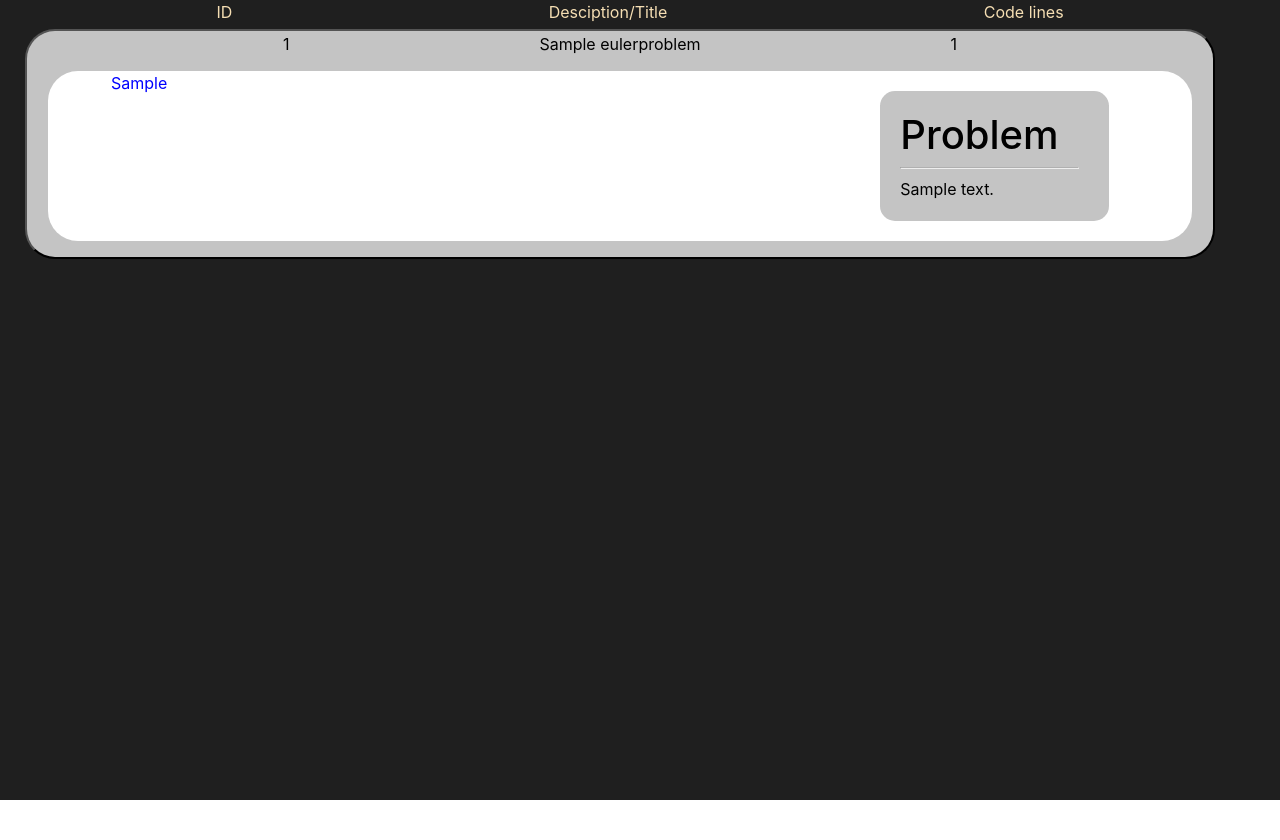
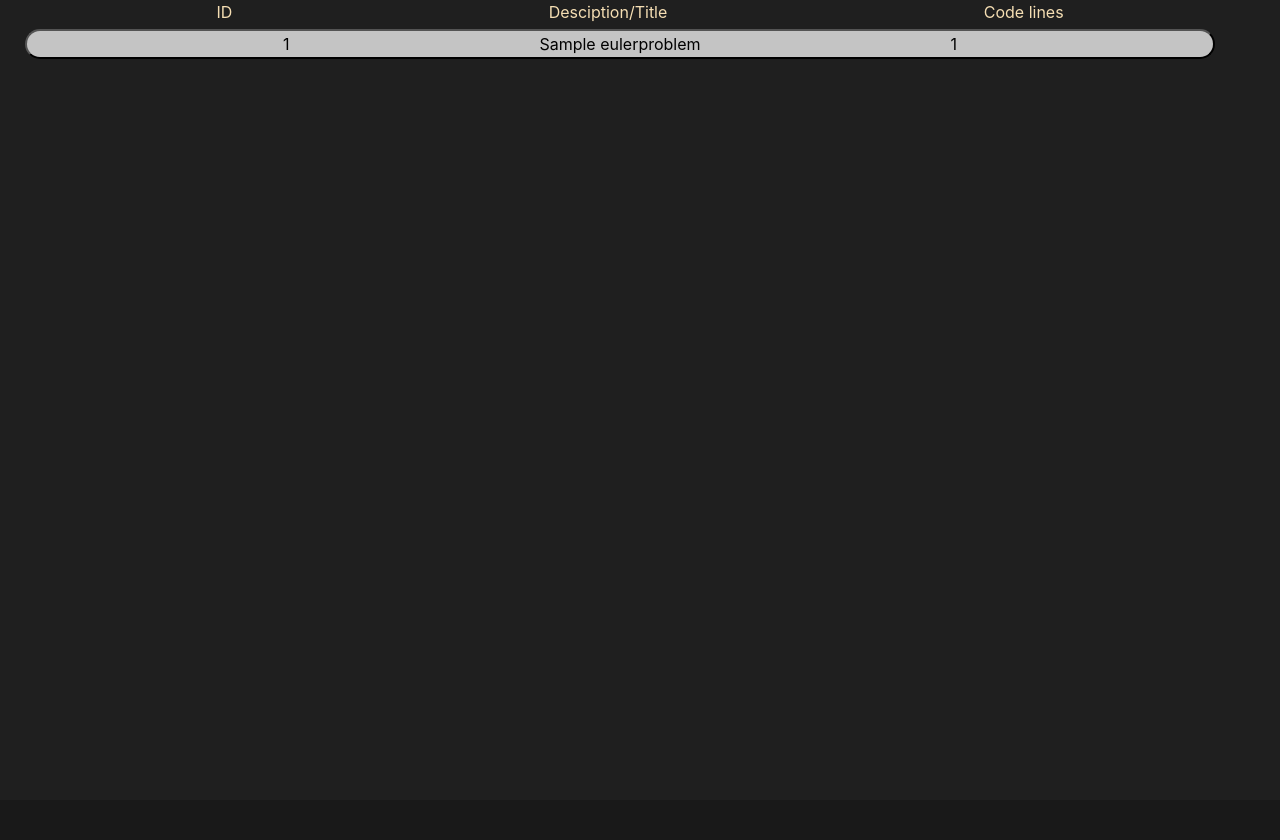
Before and after one commit to MuratovER/practice_app, a Django app: page /apps_list/programming/euler_problems/ in a window 1280 px wide. Shown: the part 150-990 px from the top of the page. After the commit the page ends 209 px from the top, so only its background shows below. Run offline with Django 3.2, Linux system fonts and the light colour scheme; tables that the repository leaves empty hold one stand-in row (values such as "Sample post"); some libraries are stand-ins or nearby versions.

Commit message:
Created layout for code examples

```diff
--- a/mainsite/static/mainsite/css/eulers_problems.css
+++ b/mainsite/static/mainsite/css/eulers_problems.css
@@ -35,7 +35,7 @@
 
 .hidden-euler-problems {
     background-color: white;
-    display: flex;
+    display: none;
     flex-wrap: wrap;
     justify-content: space-evenly;
     border-radius: 30px;
--- a/mainsite/static/mainsite/js/euler_problem.js
+++ b/mainsite/static/mainsite/js/euler_problem.js
@@ -1,13 +1,11 @@
-// var a;
-// function show_hide()
-// {
-//     if(a==1)
-//     {
-//         document.getElementsByClassName("ler-problems").style.display="inline";
-//         return a=0;
-//     }
-//     else {
-//         document.getElementsByClassName("hidden-euler-problems").style.display="none";
-//         return a=1;
-//     }
-// }
+function show_hide(id_1)
+{
+    if(document.getElementById(id_1).style.display=="none")
+    {
+        document.getElementById(id_1).style.display="flex";
+    }
+    else
+    {
+        document.getElementById(id_1).style.display="none";
+    }
+}
--- a/mainsite/templates/programming/euler_problems.html
+++ b/mainsite/templates/programming/euler_problems.html
@@ -28,20 +28,6 @@
                     </div>
                 </div>
             </button>
-
-                <script>
-                    function show_hide(id_1)
-                        {
-                            if(document.getElementById(id_1).style.display=="none")
-                            {
-                                document.getElementById(id_1).style.display="flex";
-                            }
-                            else
-                            {
-                                document.getElementById(id_1).style.display="none";
-                            }
-                        }
-                </script>
         {% endfor %}
         </div>
     </div>
```
